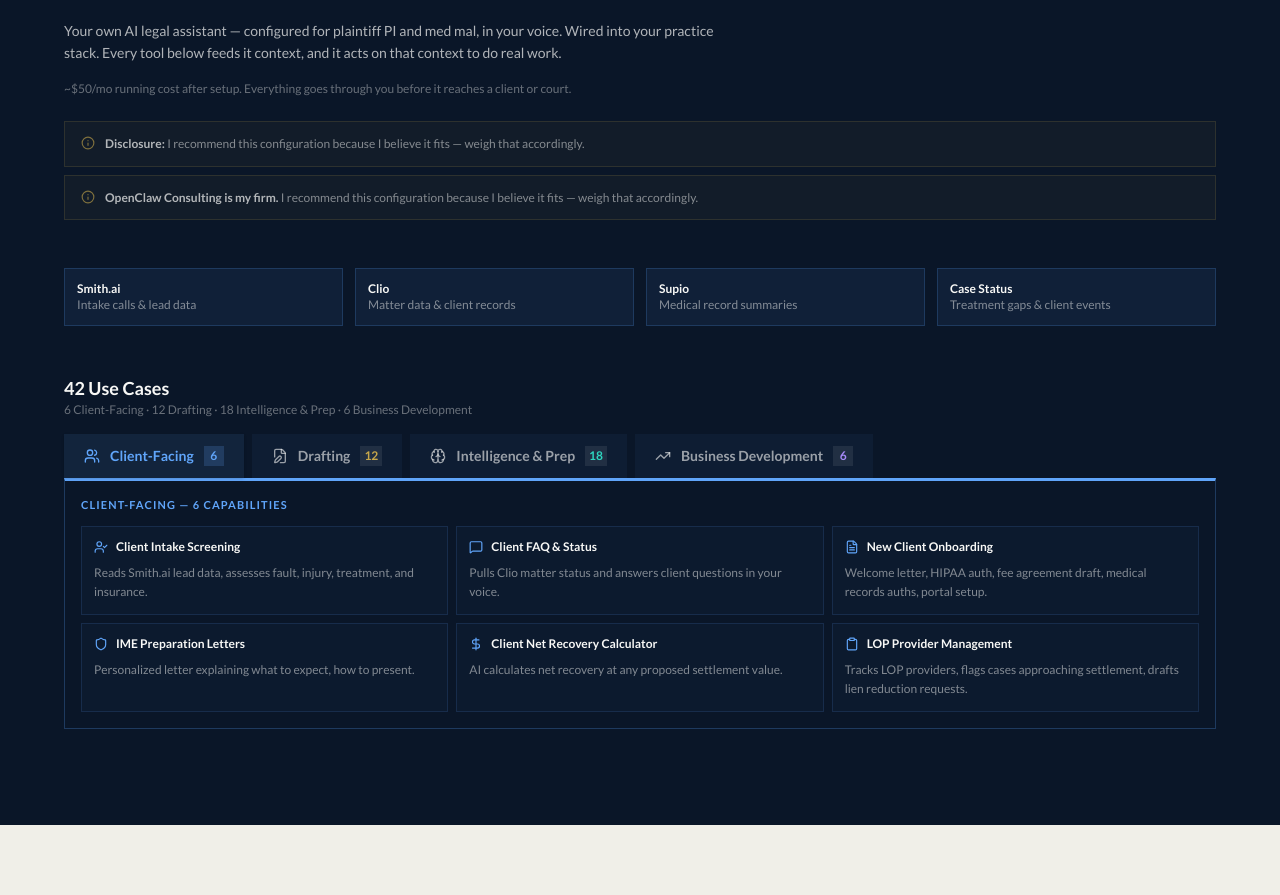
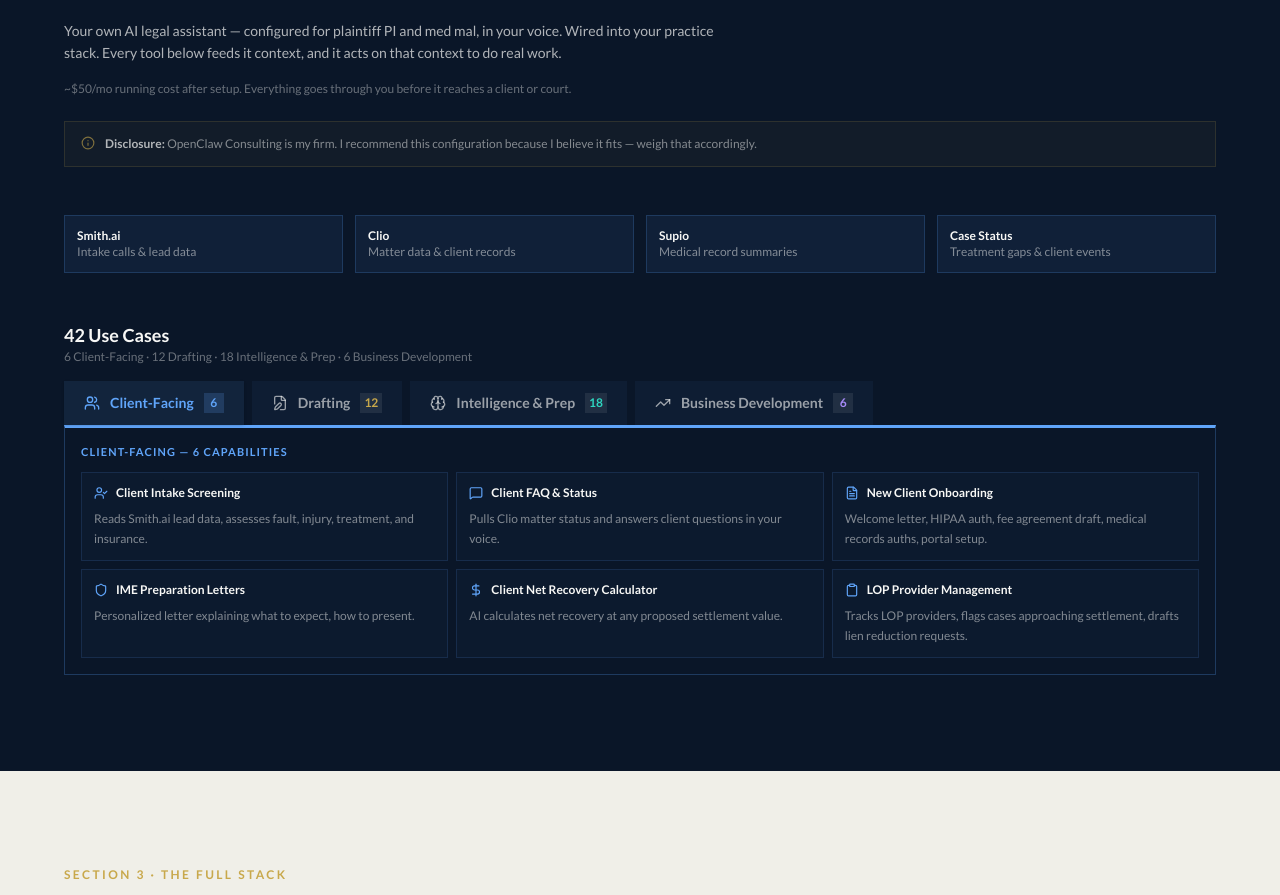
Before and after one commit to ChunkyTortoise/jewkes-consulting-redesign, a Next.js app: page / in a window 1280 px wide. Shown: the part 3405-4300 px from the top of the page. Built offline with nearby package versions, Linux system fonts and the light colour scheme.

Commit message:
docs: consolidate redundant notes into one clear statement
Combine vague notes into a single, direct context-providing sentence.

Co-authored-by: Cayman Roden <206821033+ChunkyTortoise@users.noreply.github.com>

```diff
--- a/components/proposal/openclaw-section.tsx
+++ b/components/proposal/openclaw-section.tsx
@@ -165,22 +165,13 @@ export function OpenClawSection() {
           ~$50/mo running cost after setup. Everything goes through you before it reaches a client or court.
         </p>
 
-        {/* Disclosures */}
-        <div className="mb-12 flex flex-col gap-2">
-          <div className="flex items-start gap-2.5 rounded-sm border border-gold/15 bg-gold/[0.04] px-4 py-3">
-            <Info className="mt-0.5 h-3.5 w-3.5 shrink-0 text-gold/60" />
-            <p className="font-sans text-xs leading-relaxed text-primary-foreground/50">
-              <span className="font-semibold text-primary-foreground/70">Disclosure:</span>{" "}
-              I recommend this configuration because I believe it fits &mdash; weigh that accordingly.
-            </p>
-          </div>
-          <div className="flex items-start gap-2.5 rounded-sm border border-gold/15 bg-gold/[0.04] px-4 py-3">
-            <Info className="mt-0.5 h-3.5 w-3.5 shrink-0 text-gold/60" />
-            <p className="font-sans text-xs leading-relaxed text-primary-foreground/50">
-              <span className="font-semibold text-primary-foreground/70">OpenClaw Consulting is my firm.</span>{" "}
-              I recommend this configuration because I believe it fits &mdash; weigh that accordingly.
-            </p>
-          </div>
+        {/* Disclosure */}
+        <div className="mb-12 flex items-start gap-2.5 rounded-sm border border-gold/15 bg-gold/[0.04] px-4 py-3">
+          <Info className="mt-0.5 h-3.5 w-3.5 shrink-0 text-gold/60" />
+          <p className="font-sans text-xs leading-relaxed text-primary-foreground/50">
+            <span className="font-semibold text-primary-foreground/70">Disclosure:</span>{" "}
+            OpenClaw Consulting is my firm. I recommend this configuration because I believe it fits &mdash; weigh that accordingly.
+          </p>
         </div>
 
         {/* Data feeds */}
```
